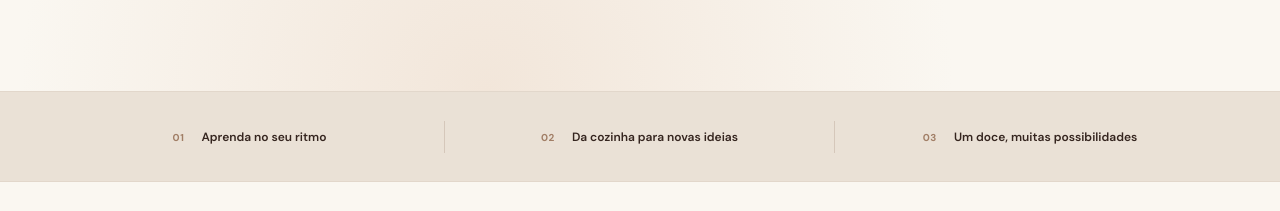
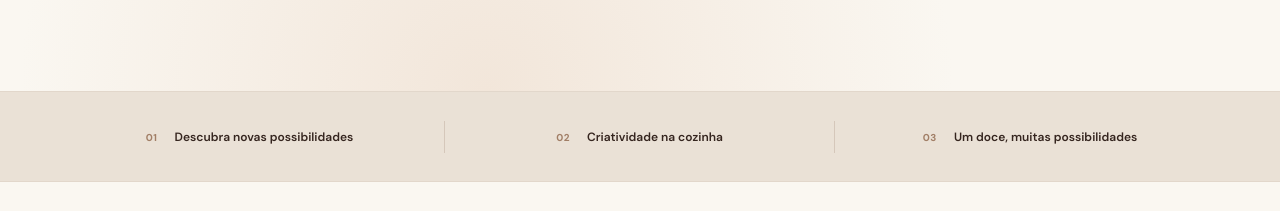
Before and after one commit to VideDigital/o-pao-de-mel, a plain HTML site: page index.html in a window 1280 px wide. Shown: the part 795-1006 px from the top of the page. Drawn offline with Linux system fonts and the light colour scheme.

Commit message:
copy: ajusta mensagens sem prometer formato não confirmado

```diff
--- a/index.html
+++ b/index.html
@@ -63,8 +63,8 @@
 
     <section class="benefit-strip" aria-label="Destaques da proposta">
       <div class="container benefits">
-        <span><b>01</b> Aprenda no seu ritmo</span>
-        <span><b>02</b> Da cozinha para novas ideias</span>
+        <span><b>01</b> Descubra novas possibilidades</span>
+        <span><b>02</b> Criatividade na cozinha</span>
         <span><b>03</b> Um doce, muitas possibilidades</span>
       </div>
     </section>
```
